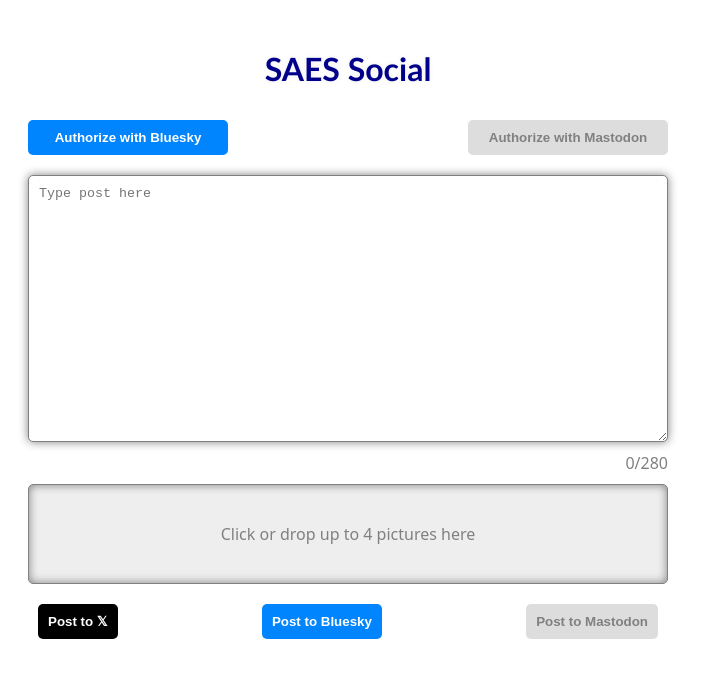
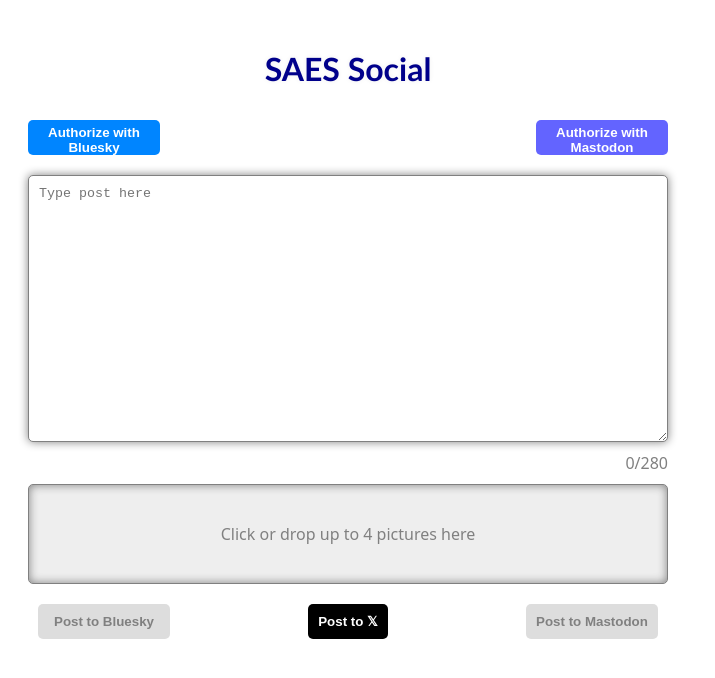
Before and after one commit to fmoncomble/fmoncomble.github.io, a Jekyll site: the page saes_social/index.html, which Jekyll copies as it is, in a window 1280 px wide. Shown: the top 678 px of the page, without its empty margins (0-715 px from the left). Built offline with Jekyll 4.4.1, drawn with Linux system fonts in a browser that asks for light colours; some of the changed lines change nothing that is shown.

Commit message:
Add Mastodon + minor improvements

```diff
--- a/saes_social/index.css
+++ b/saes_social/index.css
@@ -221,6 +221,7 @@
     font-weight: bold;
     cursor: pointer;
     height: 35px;
+    transition: background-color 0.2s;
 }
 
 button:disabled {
@@ -256,8 +257,13 @@
     background-color: #563acc;
 }
 
-button.reset-masto {
-    display: none;
+button.bsky-btn,
+button.masto-btn {
+    width: 132px;
+}
+
+.masto-spinner {
+    border-left: solid 3px #563acc;
 }
 
 dialog {
--- a/saes_social/index.html
+++ b/saes_social/index.html
@@ -13,7 +13,7 @@
                 <button id="bsky-auth-btn" class="bsky-btn auth-btn">
                     Authorize with Bluesky
                 </button>
-                <button if="masto-auth-btn" class="masto-btn auth-btn" disabled>
+                <button id="masto-auth-btn" class="masto-btn auth-btn">
                     Authorize with Mastodon
                 </button>
             </div>
@@ -50,15 +50,12 @@
                 </div>
                 <div class="btn-div">
                     <div class="buttons">
-                        <button id="x-btn" class="x-btn">Post to 𝕏</button>
                         <button id="bsky-btn" class="bsky-btn">
                             Post to Bluesky
                         </button>
-                        <button id="masto-btn" class="masto-btn" disabled>
+                        <button id="x-btn" class="x-btn">Post to 𝕏</button>
+                        <button id="masto-btn" class="masto-btn">
                             Post to Mastodon
-                        </button>
-                        <button id="reset-masto" class="reset-masto masto-btn">
-                            Reset Mastodon
                         </button>
                     </div>
                 </div>
--- a/saes_social/index.js
+++ b/saes_social/index.js
@@ -3,7 +3,6 @@
     const xBtn = document.getElementById('x-btn');
     const bskyBtn = document.getElementById('bsky-btn');
     const mastoBtn = document.getElementById('masto-btn');
-    const resetMasto = document.getElementById('reset-masto');
 
     // const xAuthBtn = document.getElementById('x-auth-btn');
 
@@ -14,8 +13,8 @@
     let bskyToken = sessionStorage.getItem('bsky_token');
     let bskyRefreshToken = sessionStorage.getItem('bsky_refresh_token');
     let bskyDid = sessionStorage.getItem('bsky_did');
-    checkCredentials();
-    function checkCredentials() {
+    checkBskyCredentials();
+    function checkBskyCredentials() {
         if (
             !bskyId ||
             !bskyPwd ||
@@ -24,8 +23,10 @@
             !bskyDid
         ) {
             bskyAuthBtn.textContent = 'Authorize with Bluesky';
+            bskyBtn.disabled = true;
         } else {
             bskyAuthBtn.textContent = 'Reset Bluesky';
+            bskyBtn.disabled = false;
         }
     }
     bskyAuthBtn.addEventListener('click', async () => {
@@ -38,7 +39,7 @@
                 if (e.target == bskyDialog) {
                     bskyDialog.close();
                 }
-            })
+            });
             okBtn.addEventListener('click', async () => {
                 bskyId = idInput.value.trim();
                 bskyPwd = pwdInput.value.trim();
@@ -79,7 +80,7 @@
                                 );
                                 sessionStorage.setItem('bsky_did', bskyDid);
                                 setTimeout(() => {
-                                    checkCredentials();
+                                    checkBskyCredentials();
                                 }, 1000);
                             }
                         } catch (error) {
@@ -105,14 +106,150 @@
             bskyToken = null;
             bskyRefreshToken = null;
             bskyDid = null;
-            checkCredentials();
+            checkBskyCredentials();
         }
     });
 
+    // Authorize Mastodon
     const mastoAuthBtn = document.getElementById('masto-auth-btn');
-    const composeWrapper = document.getElementById('compose-wrapper');
-    let mastoToken = sessionStorage.getItem('masto-token');
+    let mastoInstance = localStorage.getItem('masto_instance');
+    let mastoClientId = localStorage.getItem(`${mastoInstance}_id`);
+    let mastoClientSecret = localStorage.getItem(`${mastoInstance}_secret`);
+    let mastoToken = sessionStorage.getItem('masto_token');
+    checkMastoCredentials();
+    function checkMastoCredentials() {
+        if (!mastoToken) {
+            mastoAuthBtn.textContent = 'Authorize with Mastodon';
+            mastoBtn.disabled = true;
+        } else if (mastoToken) {
+            mastoAuthBtn.textContent = 'Reset Mastodon';
+            mastoBtn.disabled = false;
+        }
+    }
 
+    window.onload = async function () {
+        if (!mastoToken && mastoInstance) {
+            const urlParams = new URLSearchParams(window.location.search);
+            code = urlParams.get('code');
+            if (code) {
+                mastoToken = await getMastoToken(code);
+                if (mastoToken) {
+                    sessionStorage.setItem('masto_token', mastoToken);
+                    checkMastoCredentials();
+                }
+            }
+        }
+    };
+
+    mastoAuthBtn.addEventListener('click', async () => {
+        if (!mastoToken) {
+            const mastoDialog = document.getElementById('masto-dialog');
+            const instanceInput = document.getElementById('instance-input');
+            const okBtn = document.getElementById('masto-ok-btn');
+            okBtn.addEventListener('click', async () => {
+                mastoInstance = instanceInput.value.trim();
+                localStorage.setItem('masto_instance', mastoInstance);
+                if (!mastoClientId && !mastoClientSecret) {
+                    await createMastoApp();
+                }
+                getMastoAuth();
+            });
+            mastoDialog.showModal();
+        } else if (mastoToken) {
+            revokeMastoToken();
+        }
+    });
+
+    const redirectUri = window.location.href.split('?')[0];
+    async function createMastoApp() {
+        const createAppUrl = `https://${mastoInstance}/api/v1/apps`;
+        try {
+            const response = await fetch(createAppUrl, {
+                method: 'POST',
+                headers: {
+                    'Content-Type': 'application/json',
+                },
+                body: JSON.stringify({
+                    client_name: 'SAES Social',
+                    redirect_uris: redirectUri,
+                    scopes: 'write',
+                    website: redirectUri,
+                }),
+            });
+            if (!response.ok) {
+                if (response.status === 429) {
+                    window.alert('Server busy: try again later');
+                    return;
+                }
+                console.error('Error registering app: ', response.status);
+                return;
+            }
+            const data = await response.json();
+            mastoClientId = data.client_id;
+            mastoClientSecret = data.client_secret;
+            localStorage.setItem(`${mastoInstance}_id`, mastoClientId);
+            localStorage.setItem(`${mastoInstance}_secret`, mastoClientSecret);
+        } catch (error) {
+            console.error('Error registering app: ', error);
+        }
+    }
+
+    function getMastoAuth() {
+        const scope = 'write';
+        const authUrl = `https://${mastoInstance}/oauth/authorize?response_type=code&client_id=${mastoClientId}&redirect_uri=${encodeURIComponent(
+            redirectUri
+        )}&scope=${encodeURIComponent(scope)}`;
+        window.location.href = authUrl;
+    }
+
+    async function getMastoToken(authCode) {
+        const tokenUrl = `https://${mastoInstance}/oauth/token`;
+        try {
+            const response = await fetch(tokenUrl, {
+                method: 'POST',
+                headers: {
+                    'Content-Type': 'application/x-www-form-urlencoded',
+                },
+                body: new URLSearchParams({
+                    code: authCode,
+                    client_id: mastoClientId,
+                    client_secret: mastoClientSecret,
+                    redirect_uri: redirectUri,
+                    grant_type: 'authorization_code',
+                }),
+            });
+            const data = await response.json();
+            return data.access_token;
+        } catch (error) {
+            console.error('Error fetching token: ', error);
+        }
+    }
+
+    async function revokeMastoToken() {
+        const formData = new FormData();
+        formData.append('client_id', mastoClientId);
+        formData.append('client_secret', mastoClientSecret);
+        formData.append('token', mastoToken);
+        const response = await fetch(`https://${mastoInstance}/oauth/revoke`, {
+            method: 'POST',
+            mode: 'no-cors',
+            body: formData,
+        });
+        if (response.status === 403) {
+            const error = await response.json();
+            console.error('Token could not be revoked: ', error);
+            window.alert(
+                'Could not reset Mastodon authorization: ' +
+                    error.error_description
+            );
+        } else {
+            sessionStorage.removeItem('masto_token');
+            mastoToken = null;
+            checkMastoCredentials();
+        }
+    }
+
+    // Handle posting interface
     const counter = document.getElementById('counter');
     const charCount = document.getElementById('char-count');
     let textLength = 0;
@@ -175,7 +312,7 @@
                 return;
             }
         }
-    })
+    });
 
     function displayThumbnail(img) {
         const div = document.createElement('div');
@@ -211,7 +348,7 @@
     async function postToX() {
         if (media.length > 0) {
             let clipboardItem;
-            const clipboardItems = [];
+            // const clipboardItems = [];
             for (m of media) {
                 const reader = new FileReader();
                 reader.readAsDataURL(m);
@@ -222,7 +359,7 @@
                 });
                 if (m.type === 'image/png') {
                     clipboardItem = new ClipboardItem({ [m.type]: m });
-                    clipboardItems.push(clipboardItem);
+                    // clipboardItems.push(clipboardItem);
                 } else {
                     const img = new Image();
                     img.src = src;
@@ -238,7 +375,7 @@
                         canvas.toBlob(resolve, 'image/png');
                     });
                     clipboardItem = new ClipboardItem({ [blob.type]: blob });
-                    clipboardItems.push(clipboardItem);
+                    // clipboardItems.push(clipboardItem);
                 }
             }
             try {
@@ -247,7 +384,7 @@
                         'Only the last image will be copied to the clipboard'
                     );
                 }
-                await navigator.clipboard.write(clipboardItems);
+                await navigator.clipboard.write([clipboardItem]);
             } catch (error) {
                 console.error('Could not write images to the clipboard', error);
             }
@@ -260,13 +397,23 @@
     // Post to Bluesky
     bskyBtn.addEventListener('click', () => {
         if (!bskyToken || !bskyRefreshToken) {
-            window.alert('Authenticate to bluesky first!');
+            window.alert('Authenticate with Bluesky before posting!');
+            bskyAuthBtn.style.backgroundColor = '#cc0000';
+            bskyAuthBtn.focus();
+            setTimeout(() => {
+                bskyAuthBtn.removeAttribute('style');
+            }, 1000);
             return;
         } else {
             postToBluesky();
         }
     });
     async function postToBluesky() {
+        bskyBtn.textContent = null;
+        const spinner = document.createElement('div');
+        spinner.classList.add('spinner', 'bsky-auth-spinner');
+        spinner.style.display = 'inline-flex';
+        bskyBtn.appendChild(spinner);
         // Refresh token
         bskyToken = await refreshToken();
         async function refreshToken() {
@@ -297,11 +444,42 @@
             for (m of media) {
                 const reader = new FileReader();
                 reader.readAsDataURL(m);
-                const src = await new Promise((resolve) => {
+                let src = await new Promise((resolve) => {
                     reader.onload = function (e) {
                         resolve(e.target.result);
                     };
                 });
+                if (src.length > 1 * 1024 * 1024) {
+                    const img = new Image();
+                    img.src = src;
+                    const canvas = document.createElement('canvas');
+                    const ctx = canvas.getContext('2d');
+                    const maxWidth = 800;
+                    const maxHeight = 800;
+                    let width = img.width;
+                    let height = img.height;
+                    if (width > height) {
+                        if (width > maxWidth) {
+                            height *= maxWidth / width;
+                            width = maxWidth
+                        }
+                    } else {
+                        if (height > maxHeight) {
+                            width *= maxHeight / height;
+                            height = maxHeight;
+                        }
+                    }
+                    canvas.width = width;
+                    canvas.height = height;
+                    ctx.drawImage(img, 0, 0, width, height);
+                    let quality = 0.9;
+                    let dataUrl = canvas.toDataURL([m.type], quality);
+                    while (dataUrl.length > 1 * 1024 * 1024 && quality > 0.1) {
+                        quality -= 0.1;
+                        dataUrl = canvas.toDataURL([m.type], quality);
+                    }
+                    src = dataUrl;
+                }
                 const image = await fetch(src).then((res) => res.blob());
                 try {
                     const res = await fetch(
@@ -354,43 +532,107 @@
                 const uriParts = data.uri.split('/');
                 const rev = uriParts[uriParts.length - 1];
                 const postUrl = `https://bsky.app/profile/${bskyDid}/post/${rev}`;
+                spinner.remove();
+                bskyBtn.textContent = 'Post to Bluesky';
                 window.open(postUrl);
+            } else {
+                const errorData = await res.json();
+                console.error('Could not post to Bluesky: ', errorData);
             }
         } catch (error) {
             console.error('Could not post message: ', error);
         }
     }
 
-    let mastoInstance = sessionStorage.getItem('masto-instance');
-    if (mastoInstance) {
-        resetMasto.style.display = 'flex';
-    }
+    // Post to Mastodon
     mastoBtn.addEventListener('click', () => {
-        if (!mastoInstance) {
-            const mastoDialog = document.getElementById('masto-dialog');
-            const instanceInput = document.getElementById('instance-input');
-            const okBtn = document.getElementById('ok-btn');
-            okBtn.addEventListener('click', () => {
-                mastoInstance = instanceInput.value.trim();
-                sessionStorage.setItem('masto-instance', mastoInstance);
-                resetMasto.style.display = 'flex';
-                mastoDialog.close();
-                postToMasto();
-            });
-            mastoDialog.showModal();
-        } else {
-            postToMasto();
-        }
-        function postToMasto() {
-            const postText = encodeURIComponent(textarea.value.trim());
-            const url = `https://${mastoInstance}/home?text=${postText}`;
-            window.open(url);
-        }
+        postToMasto();
     });
 
-    resetMasto.addEventListener('click', () => {
-        sessionStorage.removeItem('masto-instance');
-        mastoInstance = null;
-        resetMasto.style.display = 'none';
-    });
+    async function postToMasto() {
+        mastoBtn.textContent = null;
+        const spinner = document.createElement('div');
+        spinner.classList.add('spinner', 'masto-spinner');
+        spinner.style.display = 'inline-flex';
+        mastoBtn.appendChild(spinner);
+        let mediaIds;
+        if (media.length > 0) {
+            mediaIds = await uploadMediaToMasto(media);
+        }
+        const postText = textarea.value.trim();
+        try {
+            const res = await fetch(
+                `https://${mastoInstance}/api/v1/statuses`,
+                {
+                    method: 'POST',
+                    headers: {
+                        Authorization: `Bearer ${mastoToken}`,
+                        'Content-Type': 'application/json',
+                        scope: 'write',
+                    },
+                    body: JSON.stringify({
+                        status: postText,
+                        media_ids: mediaIds,
+                        visibility: 'public',
+                    }),
+                }
+            );
+            if (!res.ok) {
+                if (res.status === 401) {
+                    window.alert('You are not authorized');
+                    return;
+                }
+                const errorData = await res.json();
+                console.error('Error posting toot: ', errorData);
+                window.alert('Could not post to Mastodon.');
+                return;
+            }
+            const data = await res.json();
+            const postUrl = data.url;
+            spinner.remove();
+            mastoBtn.textContent = 'Post to Mastodon';
+            window.open(postUrl);
+        } catch (error) {
+            console.error('Could not post to Mastodon: ', error);
+        }
+    }
+
+    async function uploadMediaToMasto(media) {
+        const mediaIds = [];
+        for (let m of media) {
+            const formData = new FormData();
+            formData.append('file', m);
+            try {
+                const res = await fetch(
+                    `https://${mastoInstance}/api/v2/media`,
+                    {
+                        method: 'POST',
+                        headers: {
+                            Authorization: `Bearer ${mastoToken}`,
+                            scope: 'write',
+                        },
+                        body: formData,
+                    }
+                );
+                if (!res.ok) {
+                    if (res.status === 401) {
+                        window.alert('You are not authorized');
+                        return;
+                    }
+                    const errorData = await res.json();
+                    console.error('Error uploading media: ', errorData);
+                    window.alert(
+                        'A media file could not be uploaded: ' + errorData.error
+                    );
+                    return;
+                }
+                const data = await res.json();
+                const id = data.id;
+                mediaIds.push(id);
+            } catch (error) {
+                console.error('Upload error: ', error);
+            }
+        }
+        return mediaIds;
+    }
 });
```
